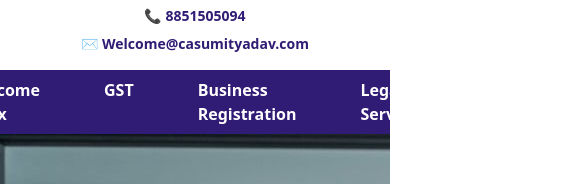
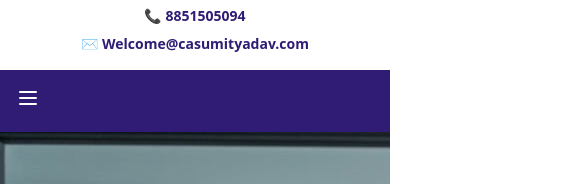
Before and after one commit to shivamjain1411/react-project, a React (Create React App) app: page / in a window 390 px wide. Shown: the part 126-310 px from the top of the page, 585 px wide, since content can reach past the window. Built offline with nearby package versions, Linux system fonts and the light colour scheme.

Commit message:
Updated responsiveness

```diff
--- a/src/components/Navigation.js
+++ b/src/components/Navigation.js
@@ -1,6 +1,8 @@
-import React from "react";
+import React, { useState } from "react";
 
 const Navigation = () => {
+  const [isMenuOpen, setIsMenuOpen] = useState(false);
+
   const menuItems = [
     "Home",
     "Book Consultancy",
@@ -14,15 +16,63 @@ const Navigation = () => {
 
   return (
     <nav className="bg-[#301c74] font-bold text-white">
-      <ul className="container mx-auto flex justify-center  space-x-16 py-2">
+      <div className="container mx-auto px-4">
+        <div className="flex justify-between items-center py-4 md:py-2">
+          <div className="md:hidden">
+            <button
+              onClick={() => setIsMenuOpen(!isMenuOpen)}
+              className="focus:outline-none"
+            >
+              <svg
+                className="h-6 w-6 fill-current"
+                viewBox="0 0 24 24"
+                xmlns="http://www.w3.org/2000/svg"
+              >
+                {isMenuOpen ? (
+                  <path
+                    fillRule="evenodd"
+                    clipRule="evenodd"
+                    d="M18.278 16.864a1 1 0 0 1-1.414 1.414l-4.829-4.828-4.828 4.828a1 1 0 0 1-1.414-1.414l4.828-4.829-4.828-4.828a1 1 0 0 1 1.414-1.414l4.829 4.828 4.828-4.828a1 1 0 1 1 1.414 1.414l-4.828 4.829 4.828 4.828z"
+                  />
+                ) : (
+                  <path
+                    fillRule="evenodd"
+                    d="M4 5h16a1 1 0 0 1 0 2H4a1 1 0 1 1 0-2zm0 6h16a1 1 0 0 1 0 2H4a1 1 0 0 1 0-2zm0 6h16a1 1 0 0 1 0 2H4a1 1 0 0 1 0-2z"
+                  />
+                )}
+              </svg>
+            </button>
+          </div>
+          <div className="hidden md:block w-full">
+            <ul className="flex justify-center items-center space-x-8">
               {menuItems.map((item) => (
-          <li key={item}>
-            <a href="#" className="hover:text-yellow-300">
+                <li key={item} className="py-2">
+                  <a
+                    href="#"
+                    className="hover:text-yellow-300 transition duration-300"
+                  >
                     {item}
                   </a>
                 </li>
               ))}
             </ul>
+          </div>
+        </div>
+        {isMenuOpen && (
+          <ul className="md:hidden">
+            {menuItems.map((item) => (
+              <li key={item} className="py-2">
+                <a
+                  href="#"
+                  className="block hover:text-yellow-300 transition duration-300"
+                >
+                  {item}
+                </a>
+              </li>
+            ))}
+          </ul>
+        )}
+      </div>
     </nav>
   );
 };
```
Lines whose indentation alone changed are shown as unchanged.
